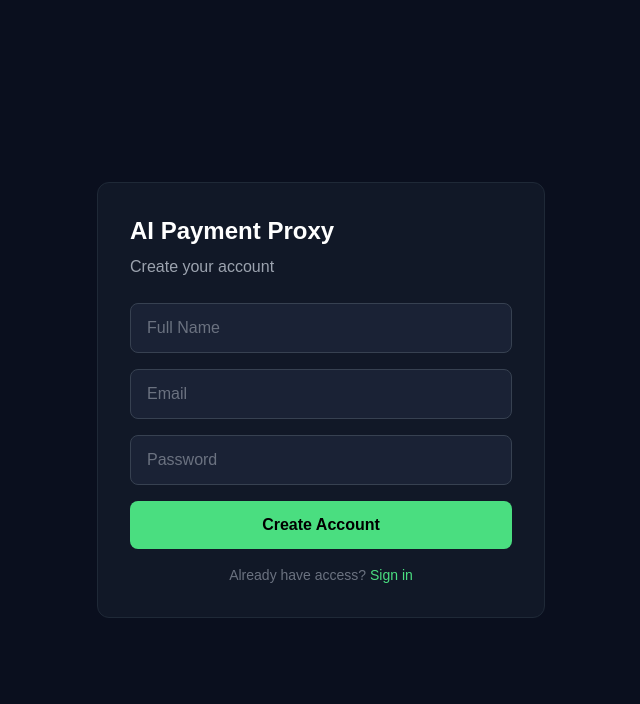
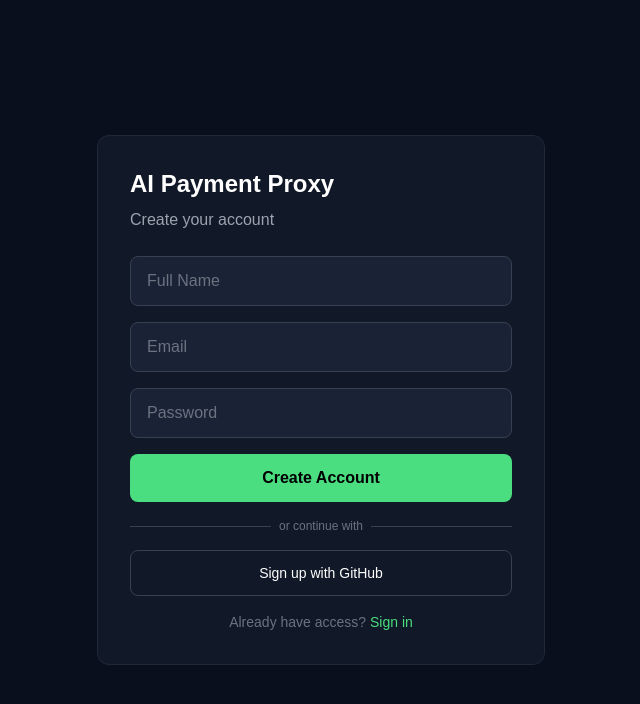
Before and after one commit to Business-Management-Company/ai-payment-proxy, a Next.js app: page /signup in a window 1280 px wide. Shown: the top 704 px of the page, without its empty margins (319-959 px from the left). Built offline with nearby package versions, Linux system fonts and the light colour scheme; no server answers.

Commit message:
feat: GitHub OAuth on login and signup

```diff
--- a/src/app/signup/page.tsx
+++ b/src/app/signup/page.tsx
@@ -68,6 +68,13 @@ export default function SignupPage() {
             {loading ? "Creating account..." : "Create Account"}
           </button>
         </form>
+                <div className="relative my-4">
+          <div className="absolute inset-0 flex items-center"><div className="w-full border-t border-gray-700"></div></div>
+          <div className="relative flex justify-center text-xs"><span className="bg-[#111827] px-2 text-gray-500">or continue with</span></div>
+        </div>
+        <a href="https://loaquqkxszzeymbrayhr.supabase.co/auth/v1/authorize?provider=github&redirect_to=https://aipaymentproxy.com/dashboard" className="w-full flex items-center justify-center gap-3 border border-gray-700 text-white py-3 rounded-lg hover:border-gray-500 transition text-sm mb-3">
+          Sign up with GitHub
+        </a>
         <p className="text-gray-500 text-sm mt-4 text-center">
           Already have access? <a href="/login" className="text-[#4ade80]">Sign in</a>
         </p>
```
